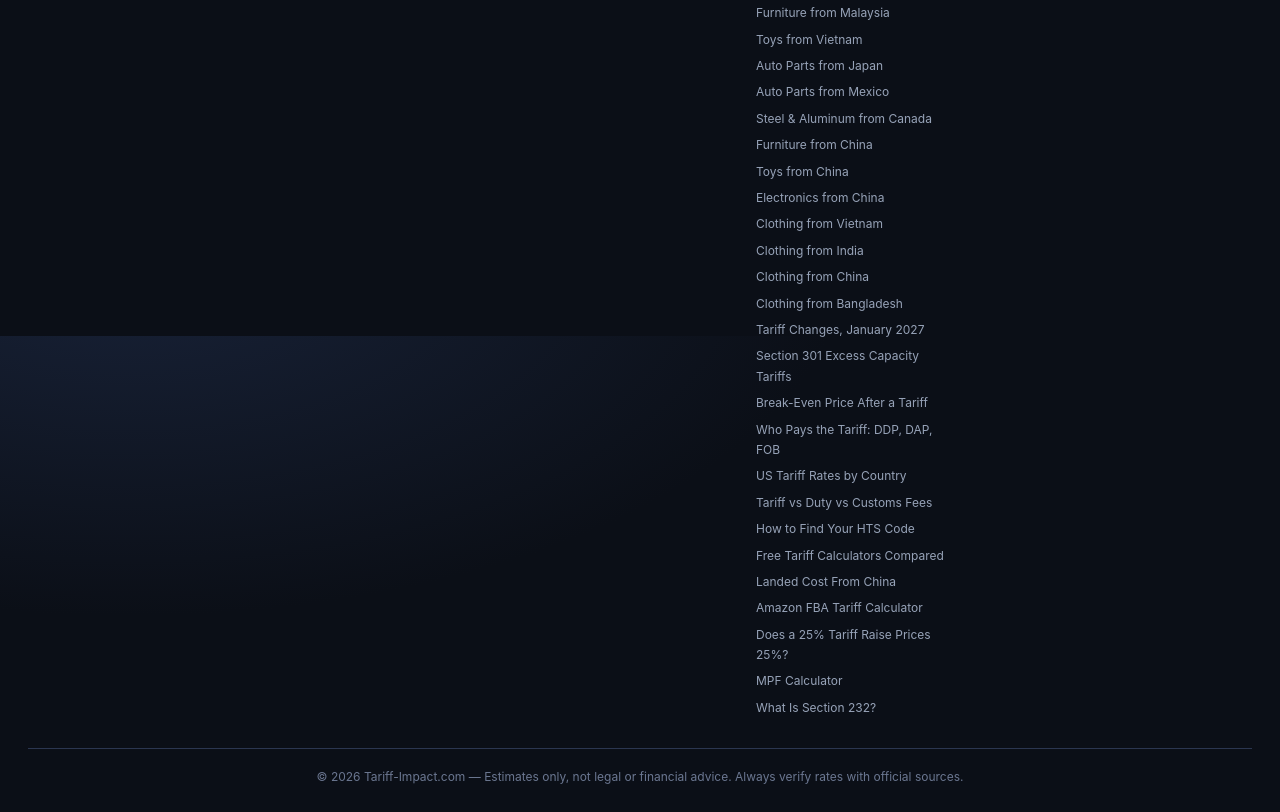
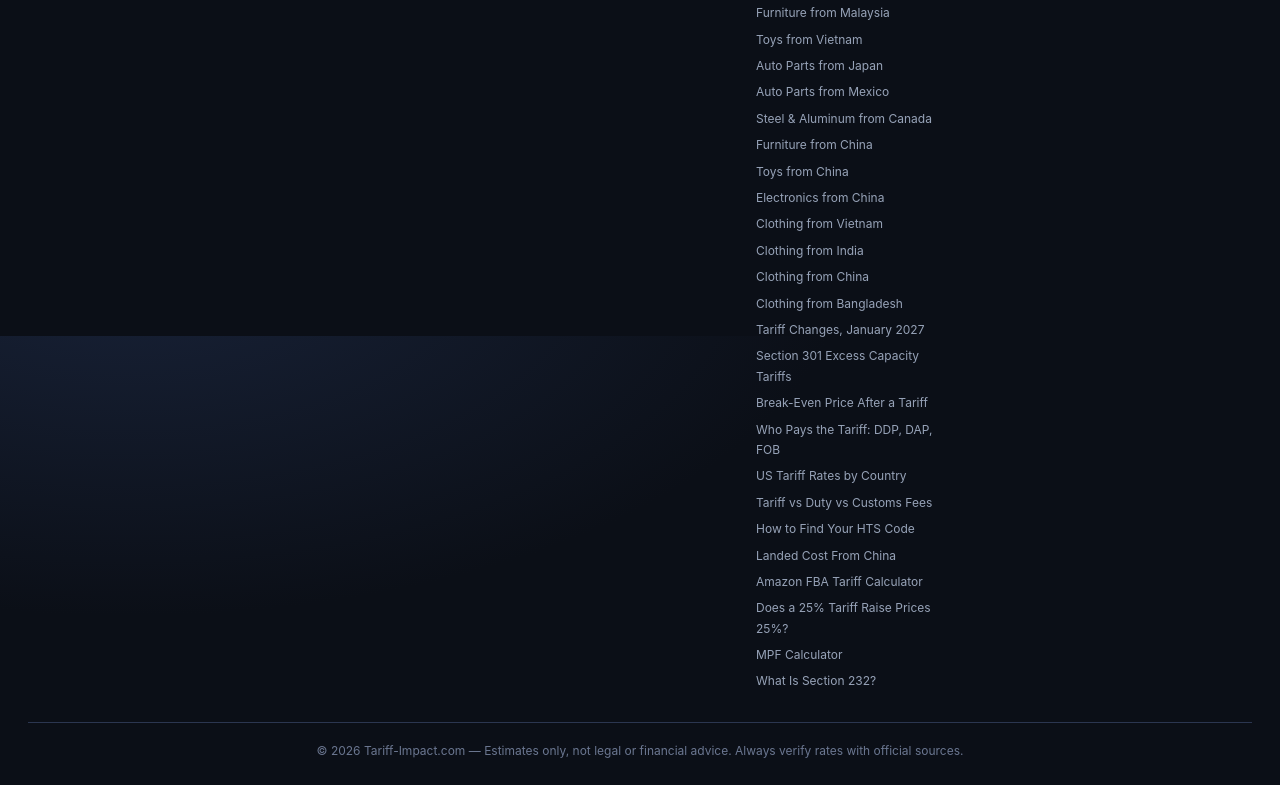
Before and after one commit to raykdang/Tariff-impact, a plain HTML site: page index.html in a window 1280 px wide. Shown: the part 7664-8476 px from the top of the page. After the commit the page ends 8449 px from the top, so only its background shows below. Drawn offline with nearby package versions, Linux system fonts and the light colour scheme.

Commit message:
Keep the home page change to the FAQ link alone
#25 rewrites the home footer's Learn list, so the new footer line there
would conflict; the home page's guides section can list the page instead.

Co-Authored-By: Claude Opus 5.5 <noreply@anthropic.com>
Claude-Session: https://claude.ai/code/session_012b278R5xuxYbbHq6D4Qqc1

```diff
--- a/index.html
+++ b/index.html
@@ -1188,7 +1188,6 @@
         <li><a href="/us-tariff-rates-by-country">US Tariff Rates by Country</a></li>
         <li><a href="/tariff-vs-duty-vs-customs-fees">Tariff vs Duty vs Customs Fees</a></li>
         <li><a href="/how-to-find-hts-code">How to Find Your HTS Code</a></li>
-        <li><a href="/free-tariff-calculators-compared">Free Tariff Calculators Compared</a></li>
         <li><a href="/landed-cost-from-china">Landed Cost From China</a></li>
         <li><a href="/amazon-fba-tariff-calculator">Amazon FBA Tariff Calculator</a></li>
         <li><a href="/does-a-25-percent-tariff-raise-prices-25-percent">Does a 25% Tariff Raise Prices 25%?</a></li>
```
